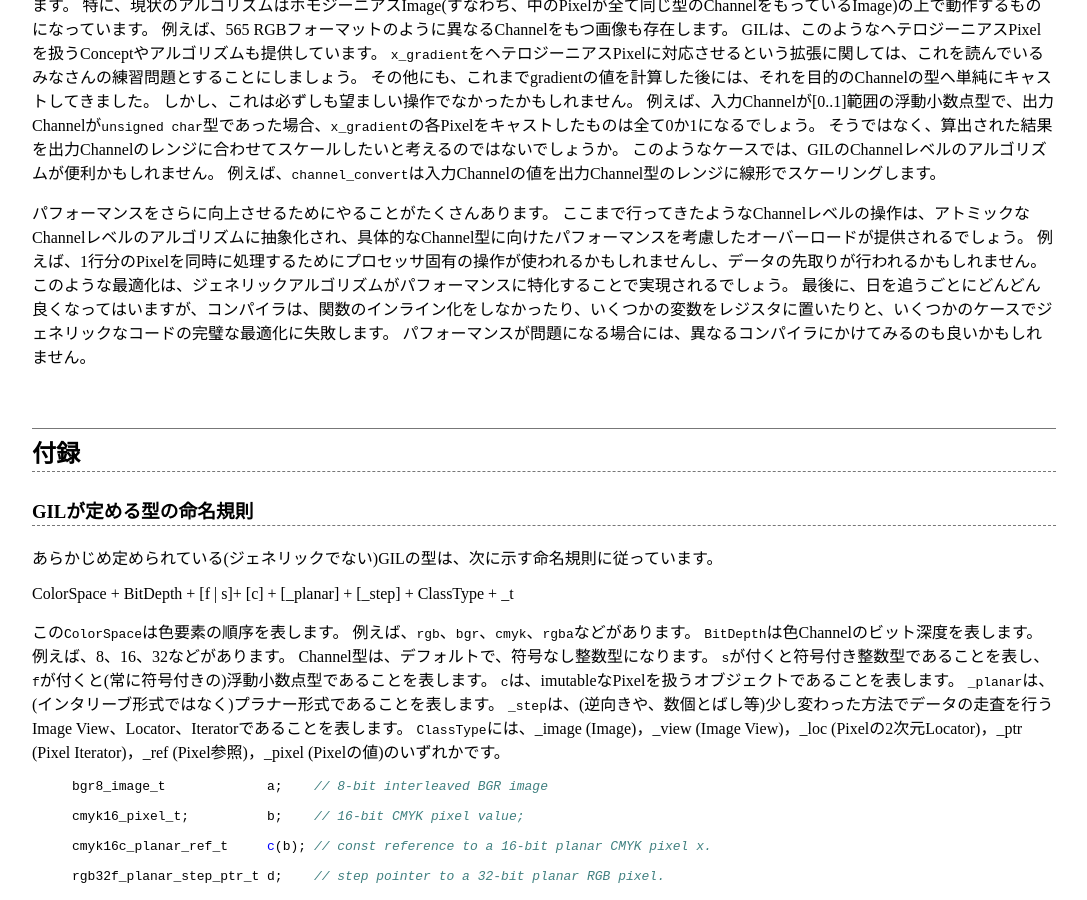
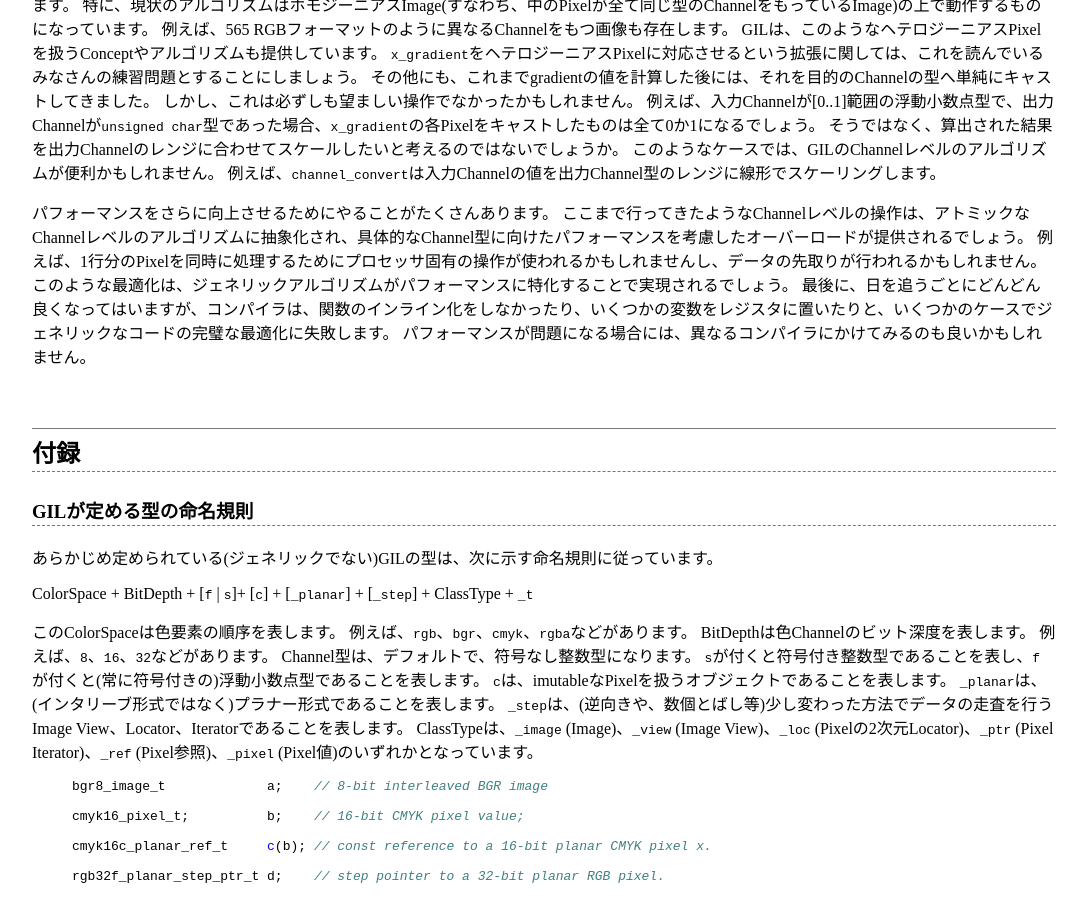
Before and after one commit to hironishihara/GILTutorial-ja, a Jekyll site: the page built from index.md, in a window 1280 px wide and 900 px high, scrolled down 14382 px. Shown: the whole window, without its empty margins (96-1183 px from the left). Built offline with Jekyll 4.4.1, drawn with Linux system fonts in a browser that asks for light colours; some of the changed text lies outside the part shown.

Commit message:
update index.md

```diff
--- a/index.md
+++ b/index.md
@@ -213,8 +213,8 @@ The output is a grayscale view with a 8-bit signed (denoted by the "s") integer
 See Appendix 1 for the complete convension GIL uses to name concrete types.
 -->
 
-`gray8c_view_t`は入力画像の型です。Pixelがread-only ("c"で表されています)の8ビットグレイスケールViewです。
-出力は8ビット符号付き("s"で表されています)整数型のグレイスケール画像です。
+`gray8c_view_t`は入力画像の型です。Pixelがread-only (`c`で表されています)の8ビットグレイスケールViewです。
+出力は8ビット符号付き(`s`で表されています)整数型のグレイスケール画像です。
 GILが定める型の命名規則については、付録を参照ください。
 
 <!--
@@ -1454,7 +1454,7 @@ ColorSpace + BitDepth + [f | s]+ [c] + [_planar] + [_step] + ClassType + _t
 
 あらかじめ定められている(ジェネリックでない)GILの型は、次に示す命名規則に従っています。
 
-ColorSpace + BitDepth + [f \| s]+ [c] + [_planar] + [_step] + ClassType + _t
+ColorSpace + BitDepth + [`f` \| `s`]+ [`c`] + [`_planar`] + [`_step`] + ClassType + `_t`
 
 <!--
 Where ColorSpace also indicates the ordering of components.
@@ -1468,16 +1468,16 @@ _step indicates special image views, locators and iterators which traverse the d
 ClassType is _image (image), _view (image view), _loc (pixel 2D locator) _ptr (pixel iterator), _ref (pixel reference), _pixel (pixel value).
 -->
 
-この`ColorSpace`は色要素の順序を表します。
+このColorSpaceは色要素の順序を表します。
 例えば、`rgb`、`bgr`、`cmyk`、`rgba`などがあります。
-`BitDepth`は色Channelのビット深度を表します。
-例えば、8、16、32などがあります。
+BitDepthは色Channelのビット深度を表します。
+例えば、`8`、`16`、`32`などがあります。
 Channel型は、デフォルトで、符号なし整数型になります。
 `s`が付くと符号付き整数型であることを表し、`f`が付くと(常に符号付きの)浮動小数点型であることを表します。
 `c`は、imutableなPixelを扱うオブジェクトであることを表します。
 `_planar`は、(インタリーブ形式ではなく)プラナー形式であることを表します。
 `_step`は、(逆向きや、数個とばし等)少し変わった方法でデータの走査を行うImage View、Locator、Iteratorであることを表します。
-`ClassType`には、_image (Image)，_view (Image View)，_loc (Pixelの2次元Locator)，_ptr (Pixel Iterator)，_ref (Pixel参照)，_pixel (Pixelの値)のいずれかです。
+ClassTypeは、`_image` (Image)、`_view` (Image View)、`_loc` (Pixelの2次元Locator)、`_ptr` (Pixel Iterator)、`_ref` (Pixel参照)、`_pixel` (Pixel値)のいずれかとなっています。
 
 {% highlight C++ %}
 
```
